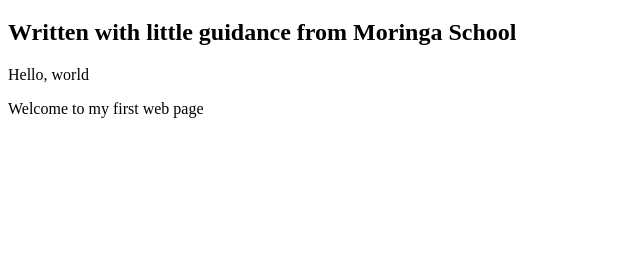
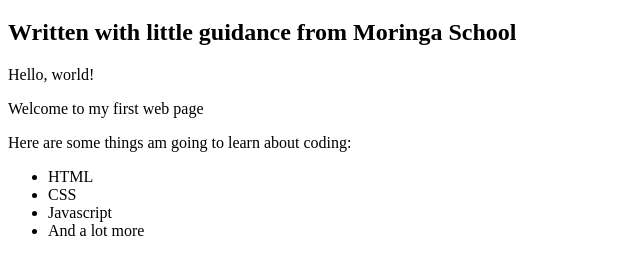
Before and after one commit to Nasiboyussuf/my-first-webpage, a plain HTML site: page my-first-webpage.html in a window 1280 px wide. Shown: the part 61-336 px from the top of the page, without its empty margins (0-640 px from the left). Drawn offline with Linux system fonts and the light colour scheme.

Commit message:
add list elements

```diff
--- a/my-first-webpage.html
+++ b/my-first-webpage.html
@@ -7,8 +7,14 @@
   <body>
     <h1>My first webpage</h1>
     <h2>Written with little guidance from Moringa School</h2>
-    <p>Hello, world</p>
+    <p>Hello, world!</p>
     <p>Welcome to my first web page</p>
-
+    <p>Here are some things am going to learn about coding:</p>
+    <ul>
+      <li>HTML</li>
+      <li>CSS</li>
+      <li>Javascript</li>
+      <li>And a lot more</li>
+    </ul>
   </body>
 </html>
```
